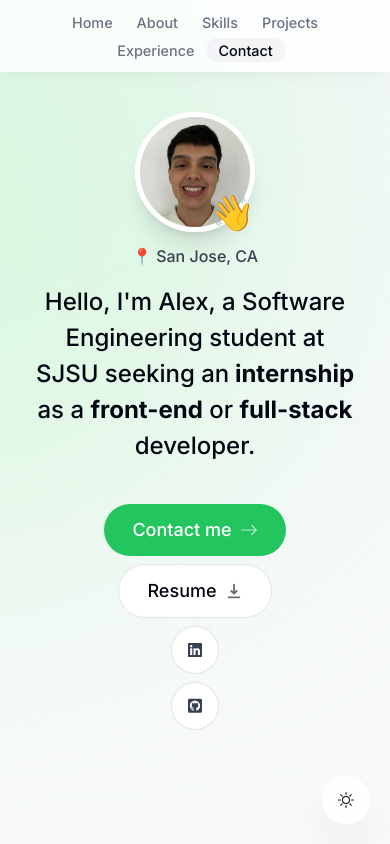
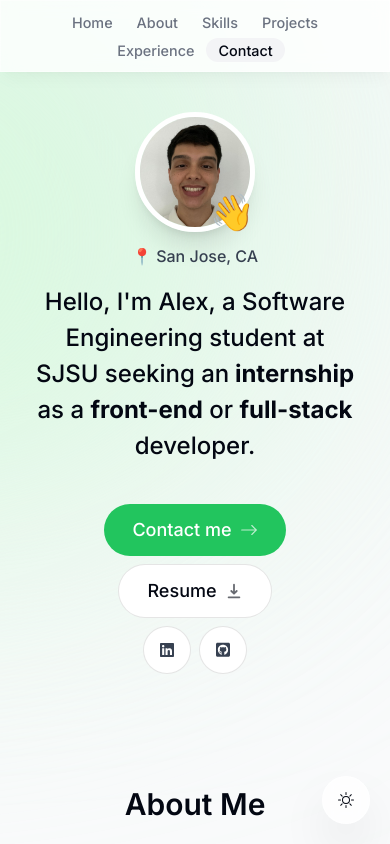
Before and after one commit to aross2010/portfolio, a Next.js app: page / in a window 390 px wide. Shown: the top 844 px of the page. Built offline with nearby package versions, Linux system fonts and the light colour scheme; no server answers.

Commit message:
intro fix

```diff
--- a/components/intro.tsx
+++ b/components/intro.tsx
@@ -103,7 +103,7 @@
           Resume{' '}
           <HiDownload className="opacity-60 group-hover:translate-y-1 transition" />
         </a>
-
+        <div className="flex flex-row items-center sm:gap-4 gap-2">
           <a
             className="bg-white p-4 text-gray-700 flex items-center gap-2 rounded-full
           focus:scale-[1.15] hover:scale-[1.15] hover:text-gray-950 active:scale-105 transition cursor-pointer borderBlack dark:bg-white/10 dark:text-white/60 max-h-[3rem] max-w-[3rem]
@@ -121,6 +121,7 @@
           >
             <FaGithubSquare />
           </a>
+        </div>
       </motion.div>
     </section>
   )
```
Lines whose indentation alone changed are shown as unchanged.
